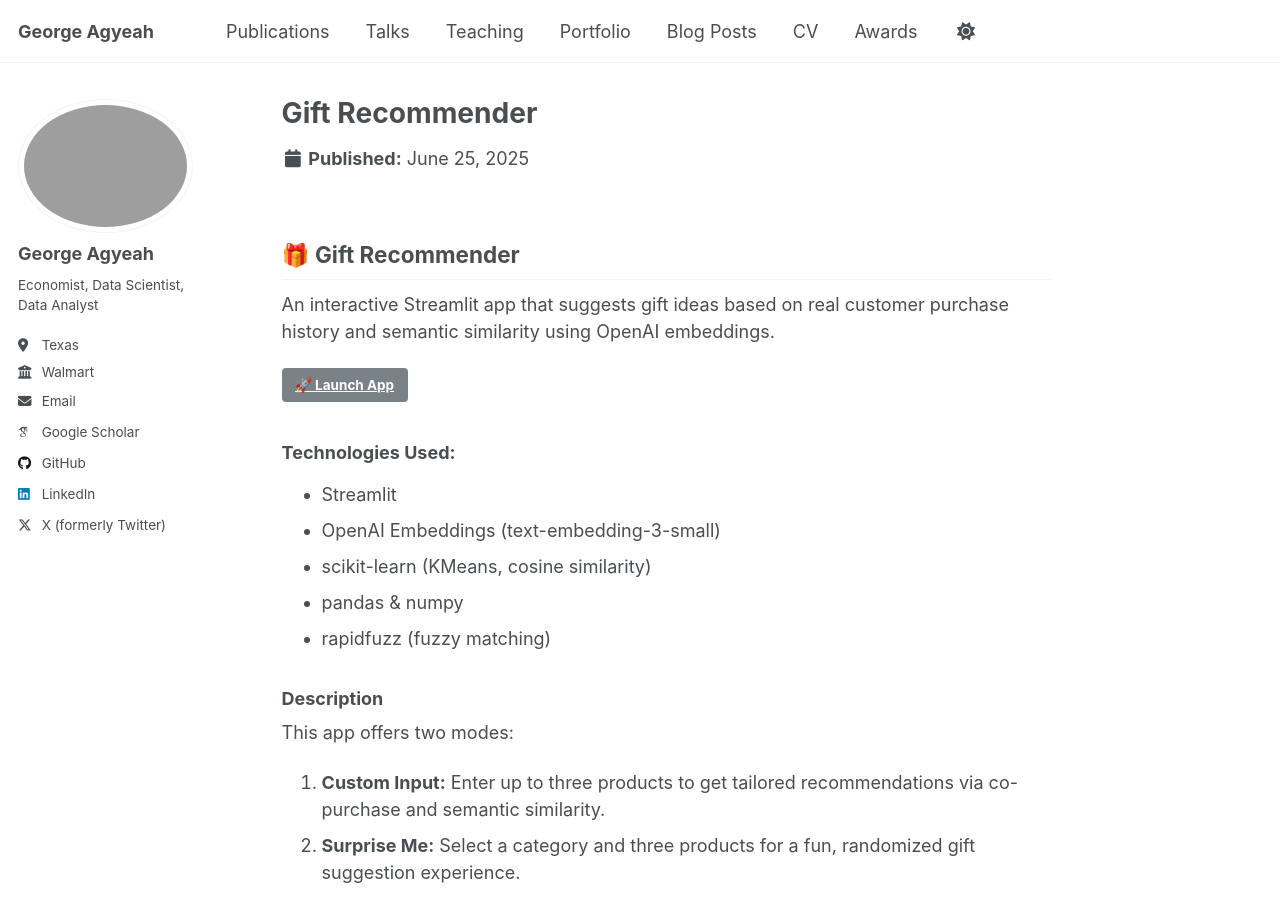
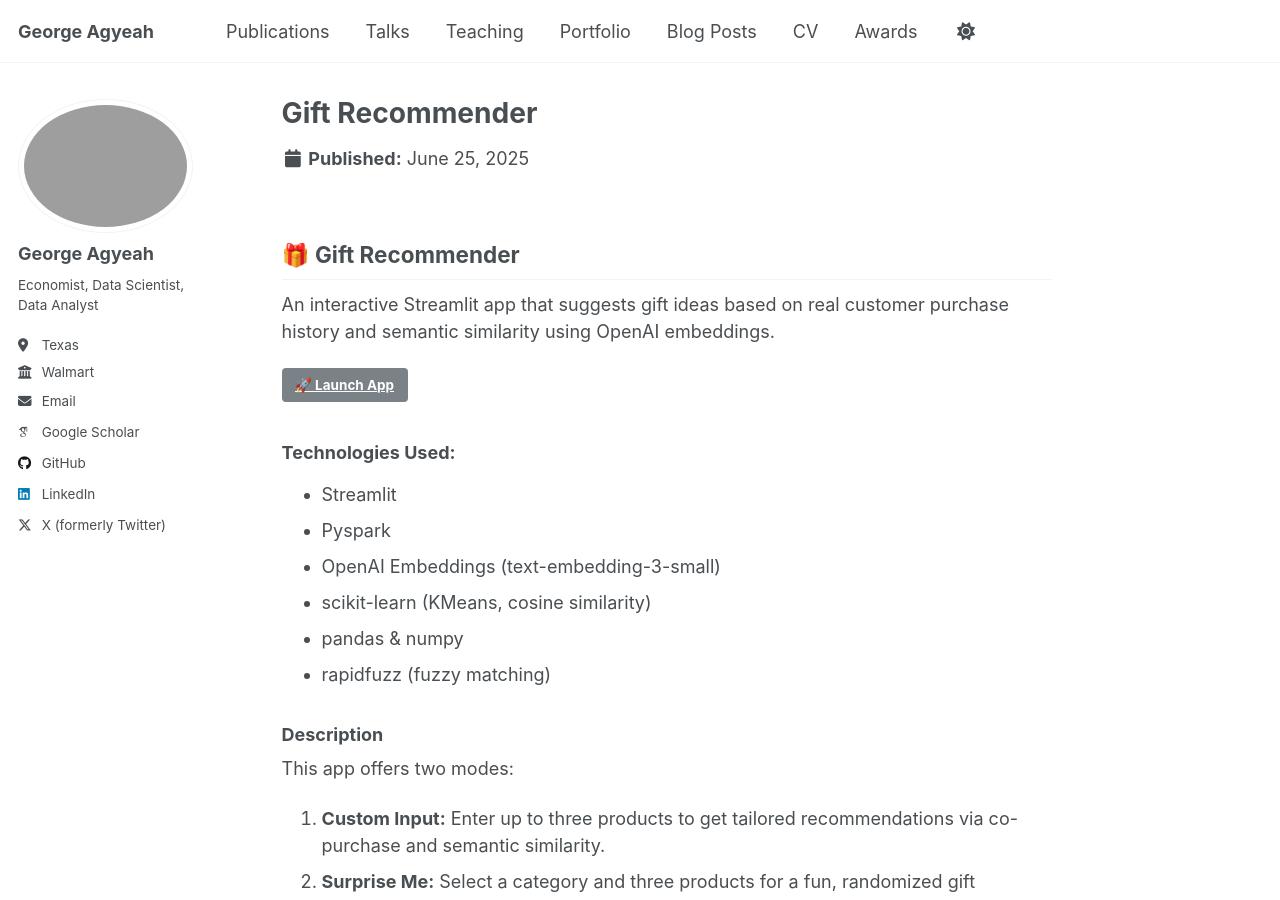
Before and after one commit to Gee1225/gee1225.github.io, a Jekyll site: the page built from _portfolio/portfolio-2.html, in a window 1280 px wide and 900 px high. Built offline with Jekyll 4.4.1, drawn with Linux system fonts in a browser that asks for light colours; some web fonts are replaced.

Commit message:
Update portfolio-2.html

```diff
--- a/_portfolio/portfolio-2.html
+++ b/_portfolio/portfolio-2.html
@@ -19,6 +19,7 @@
   <h3>Technologies Used:</h3>
   <ul>
     <li>Streamlit</li>
+    <li>Pyspark </li>
     <li>OpenAI Embeddings (text-embedding-3-small)</li>
     <li>scikit-learn (KMeans, cosine similarity)</li>
     <li>pandas & numpy</li>
```
